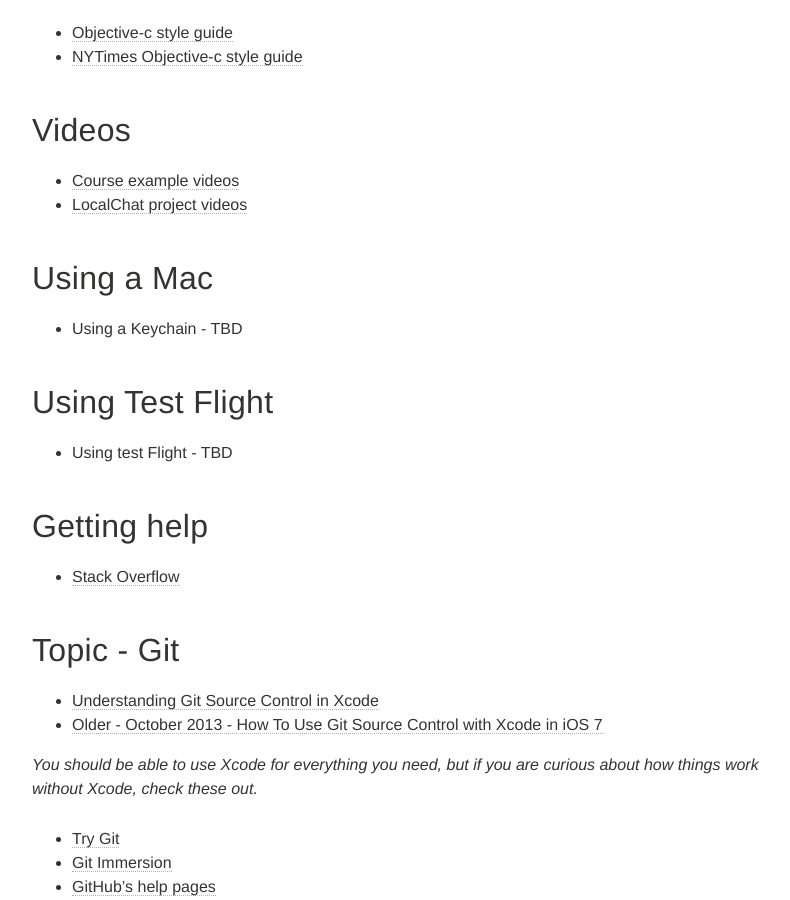
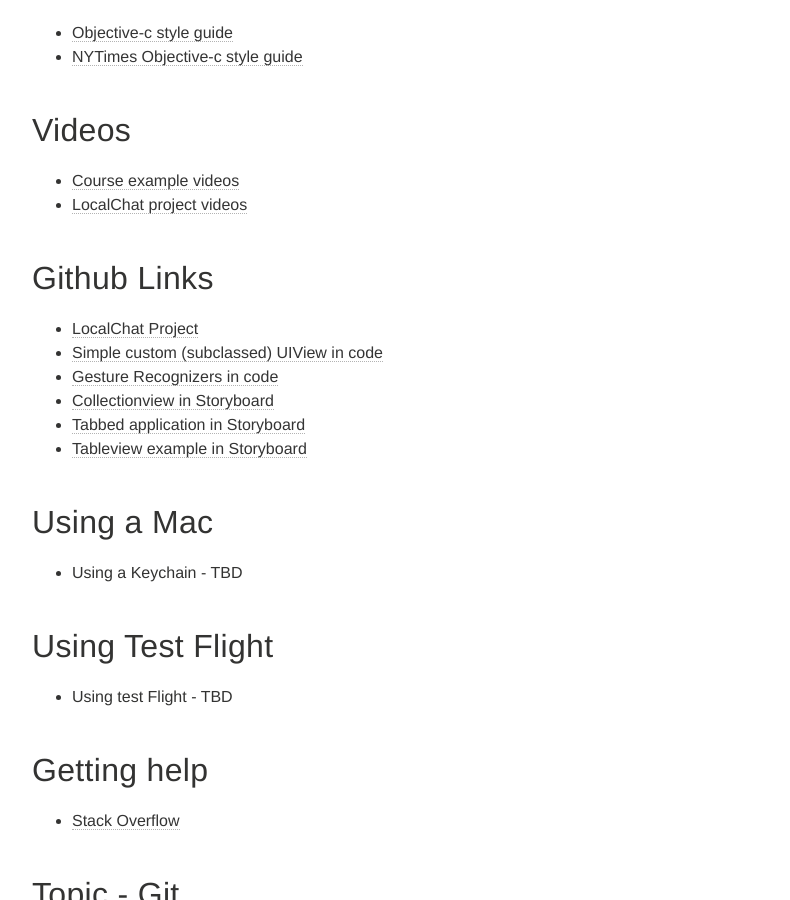
Before and after one commit to portlandcodeschool/ios, a Jekyll site: the page built from resources.md, in a window 1280 px wide and 900 px high, scrolled down 681 px. Shown: the whole window, without its empty margins (288-1078 px from the left). Built offline with Jekyll 4.4.1, drawn with Linux system fonts in a browser that asks for light colours; nearby versions of some CDN libraries.

Commit message:
Update resources.md

```diff
--- a/resources.md
+++ b/resources.md
@@ -27,6 +27,14 @@ tags: [curriculum]
 # Videos
 * [Course example videos](https://drive.google.com/folderview?id=0B1jxDrjd4WIadWEtZ3BPb1phcUU&usp=sharing)
 * [LocalChat project videos](https://drive.google.com/folderview?id=0B1jxDrjd4WIaMklKTndhc1phTVE&usp=sharing)
+
+# Github Links
+* [LocalChat Project](https://github.com/portlandcodeschool/LocalChat)
+* [Simple custom (subclassed) UIView in code](https://github.com/portlandcodeschool/SimpleCustomView_iOS)
+* [Gesture Recognizers in code](https://github.com/portlandcodeschool/GestureRecognizers_iOS)
+* [Collectionview in Storyboard](https://github.com/portlandcodeschool/CollectionViewStoryboard_iOS)
+* [Tabbed application in Storyboard](https://github.com/portlandcodeschool/TabbedApplication_ios)
+* [Tableview example in Storyboard](https://github.com/portlandcodeschool/TableViewExample-iOS)
 
 # Using a Mac
 * Using a Keychain - TBD
```
